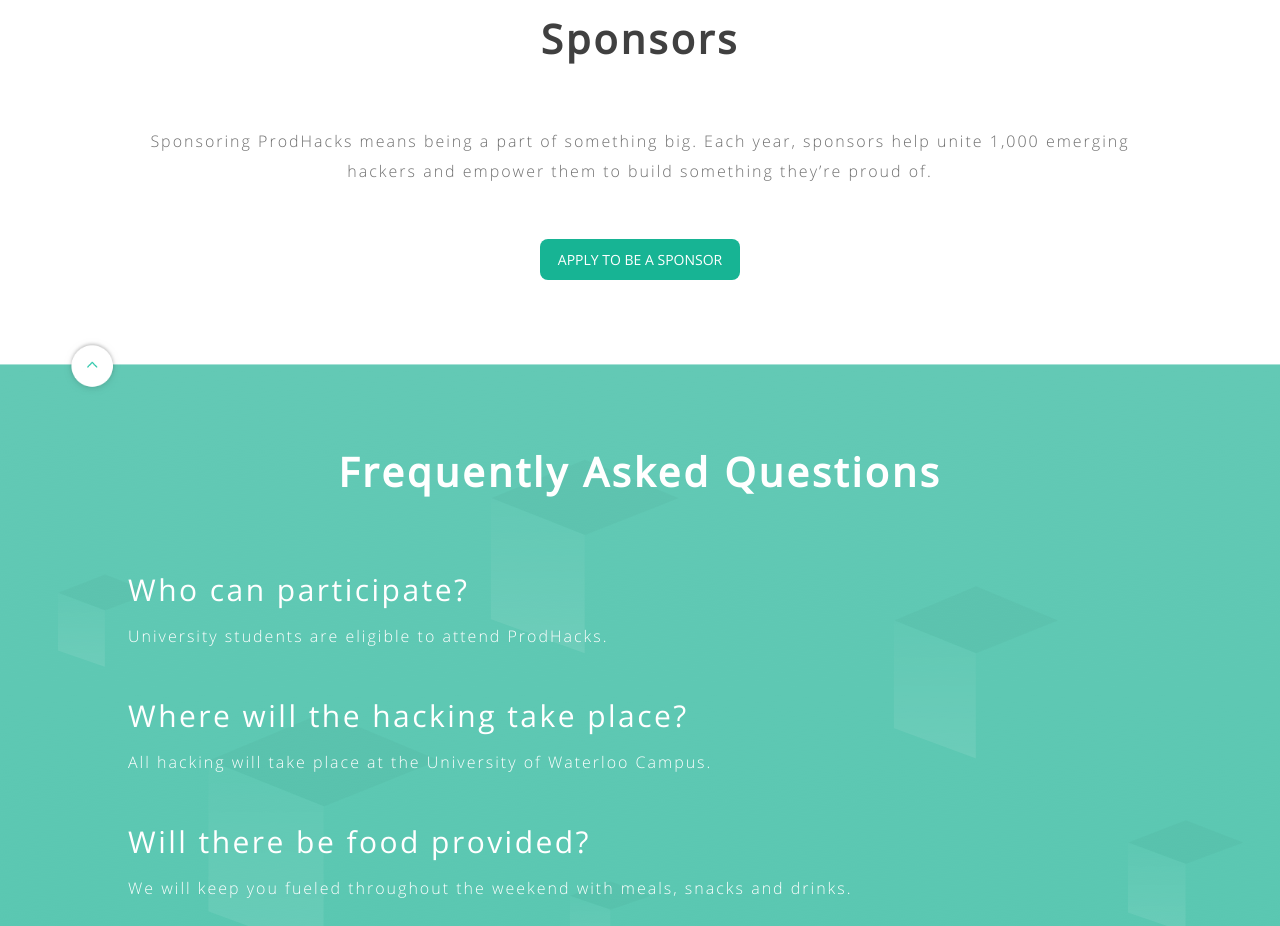
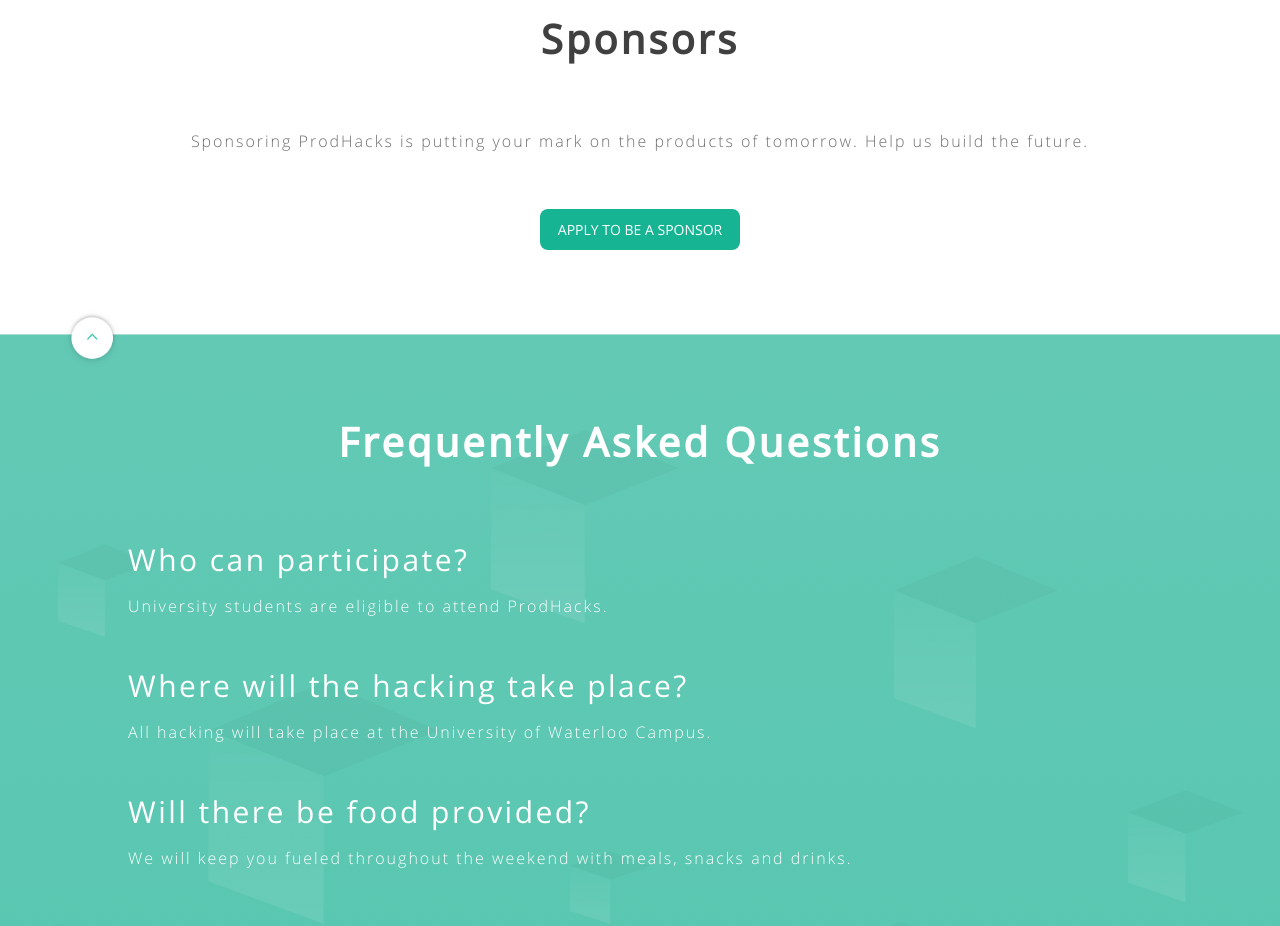
Before and after one commit to ProductVisionClub/ProdHacksSite, a plain HTML site: page index.html in a window 1280 px wide. Shown: the part 2460-3386 px from the top of the page. Drawn offline with nearby package versions, Linux system fonts and the light colour scheme; a script that the page names is missing.

Commit message:
Changed Sponsor Blurb

```diff
--- a/index.html
+++ b/index.html
@@ -88,7 +88,7 @@
             <div class = "slide4">
                 <div id = "section4">
                     <h2>Sponsors</h2>
-                    <p>Sponsoring ProdHacks means being a part of something big. Each year, sponsors help unite 1,000 emerging hackers and empower them to build something they’re proud of.</p>
+                    <p>Sponsoring ProdHacks is putting your mark on the products of tomorrow. Help us build the future.</p>
                     <div id = "apply"><a href = "mailto:contact@productvisionclub.com?subject=ProdHacks Sponsorship
 ">APPLY TO BE A SPONSOR</a></div>
                     <!--<img src = "prodpics/Sponsors.png">-->
```
